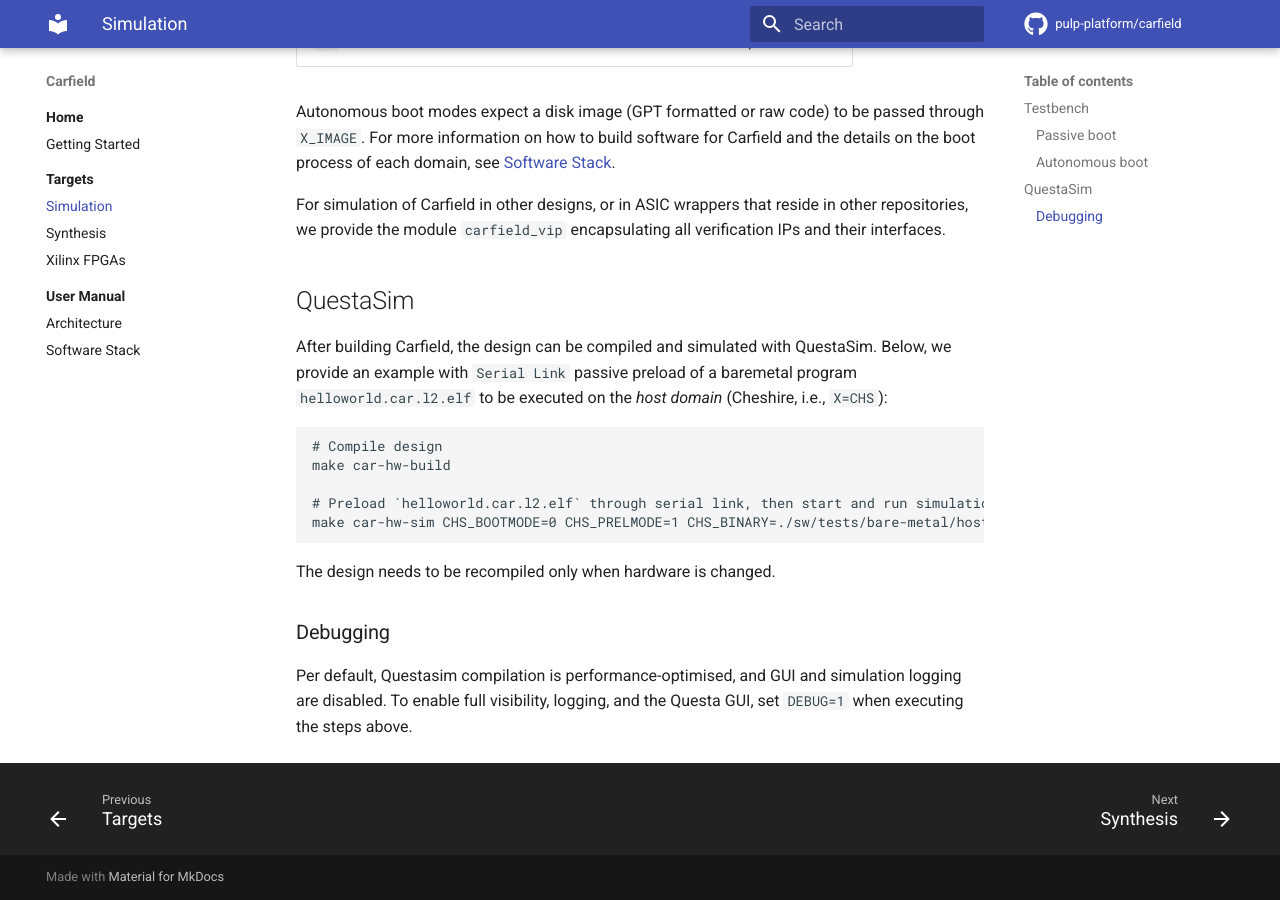
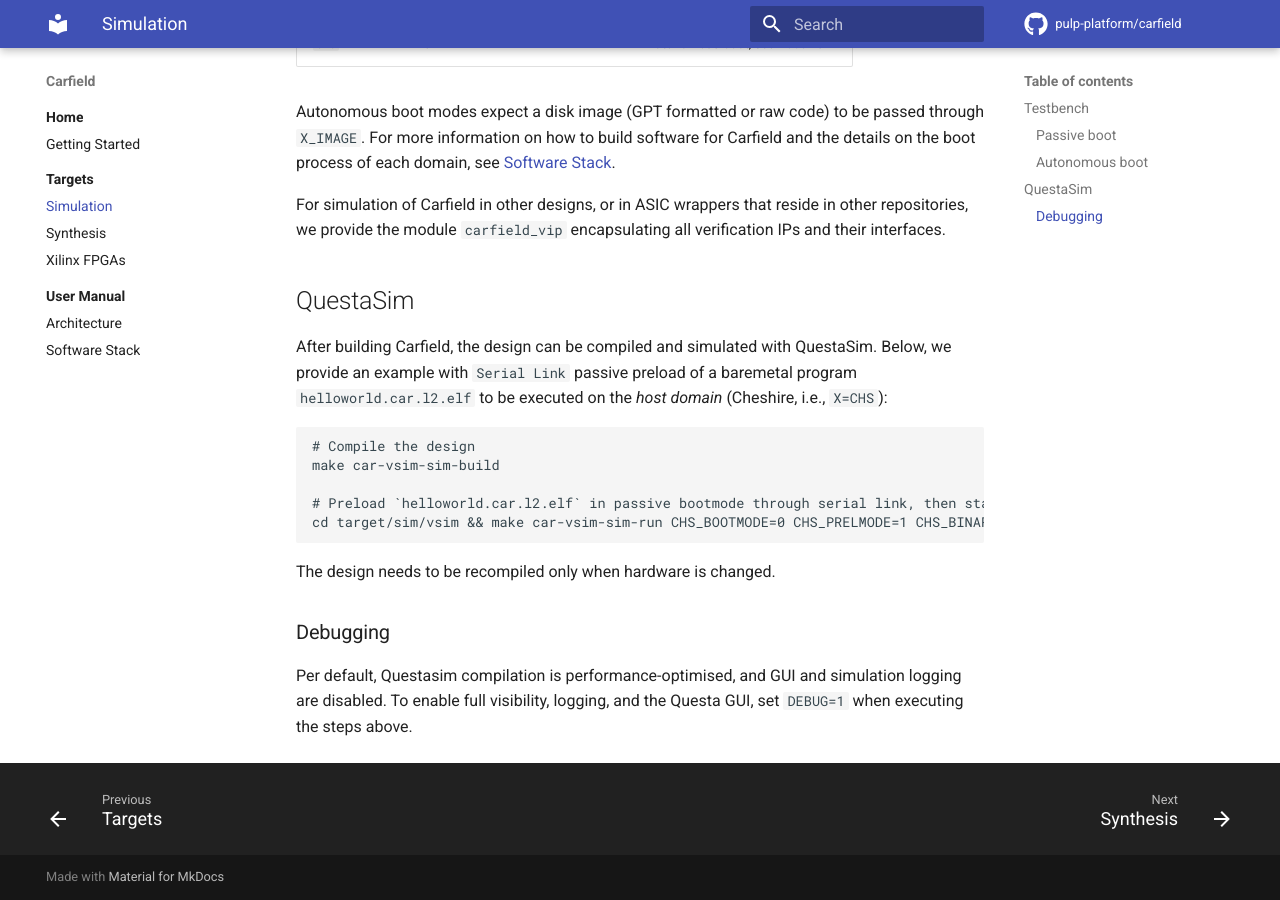
Before and after one commit to pulp-platform/carfield, an MkDocs documentation site: the page built from docs/tg/sim.md, in a window 1280 px wide and 900 px high, scrolled down 1653 px. Built offline with MkDocs 1.6.1 and Material for MkDocs 9.7.7, drawn with Linux system fonts in a browser that asks for light colours; comment, search, counter and statistics services are not loaded.

Commit message:
More work on docs

````diff
--- a/docs/tg/sim.md
+++ b/docs/tg/sim.md
@@ -79,11 +79,11 @@ an example with `Serial Link` passive preload of a baremetal program `helloworld
 executed on the *host domain* (Cheshire, i.e., `X=CHS`):
 
 ```tcl
-# Compile design
-make car-hw-build
+# Compile the design
+make car-vsim-sim-build
 
-# Preload `helloworld.car.l2.elf` through serial link, then start and run simulation
-make car-hw-sim CHS_BOOTMODE=0 CHS_PRELMODE=1 CHS_BINARY=./sw/tests/bare-metal/hostd/helloworld.car.l2.elf
+# Preload `helloworld.car.l2.elf` in passive bootmode through serial link, then start the simulation
+cd target/sim/vsim && make car-vsim-sim-run CHS_BOOTMODE=0 CHS_PRELMODE=1 CHS_BINARY=../../../sw/tests/bare-metal/hostd/helloworld.car.l2.elf
 ```
 
 The design needs to be recompiled only when hardware is changed.
````
Also changed, not shown: README.md (+27 -14 lines), docs/um/arch.md (+6 -8 lines).
